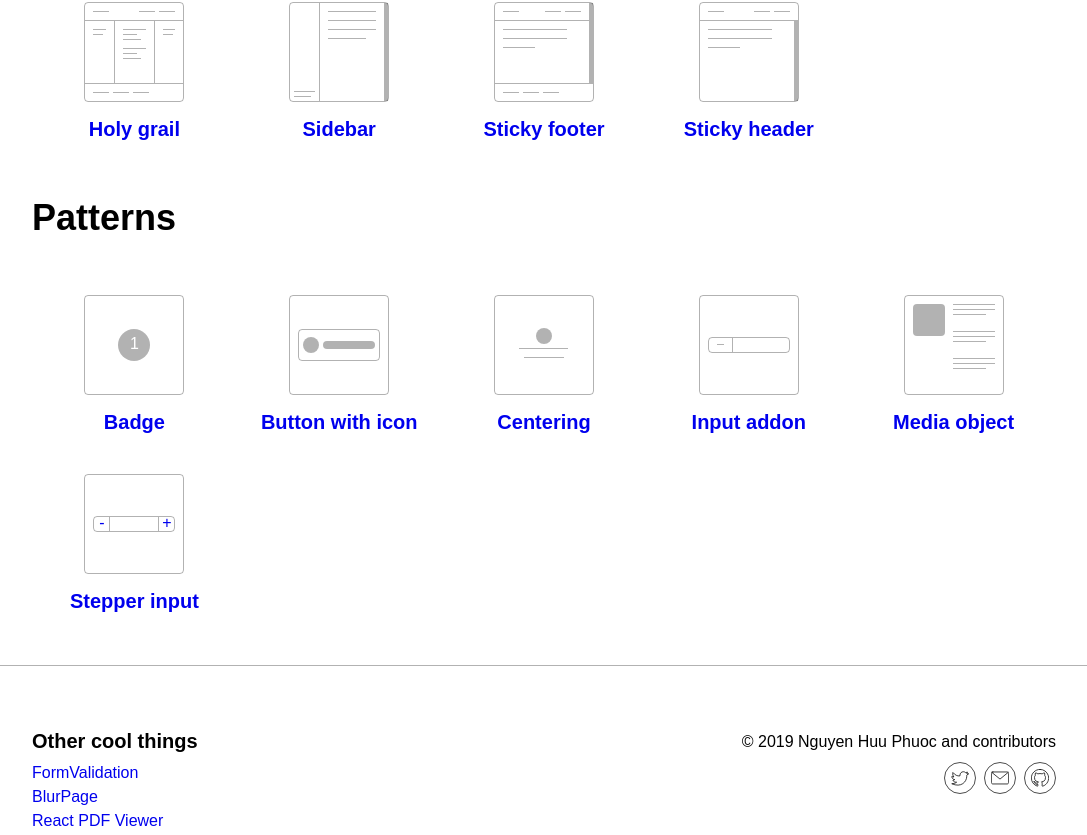
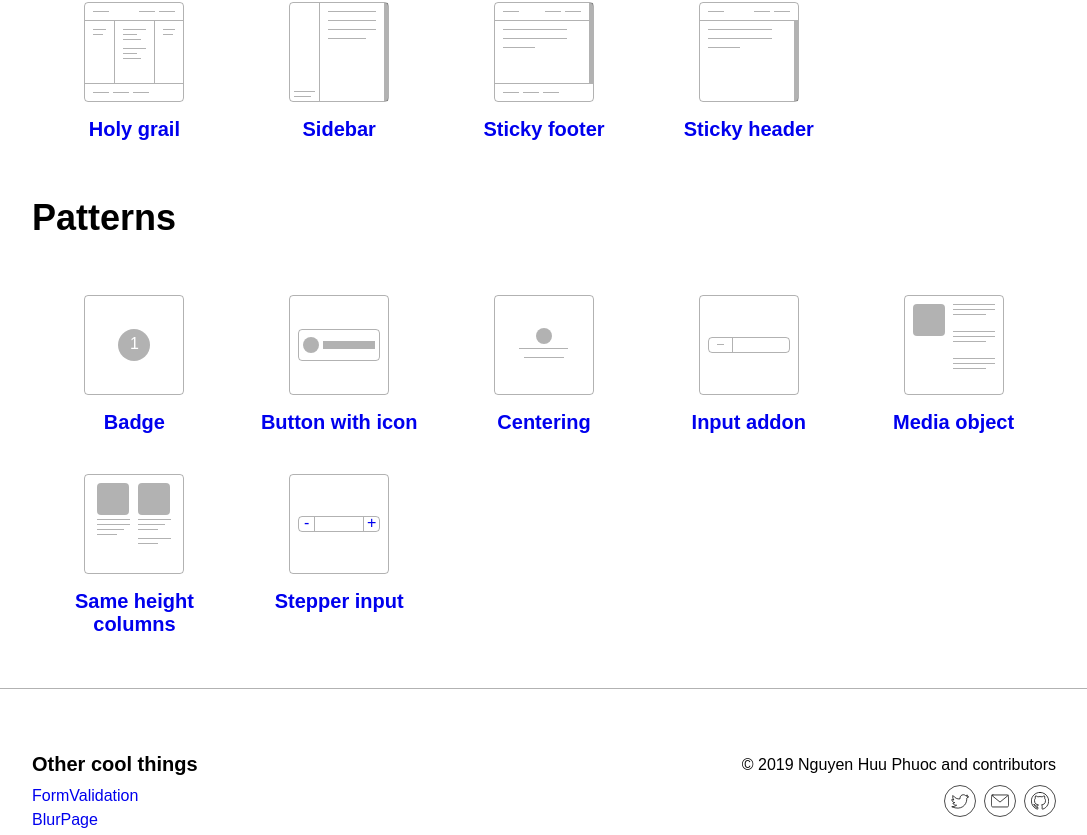
Before and after one commit to phuocng/csslayout, a React (Vite) app: page / in a window 1280 px wide. Shown: the part 363-1198 px from the top of the page, without its empty margins (96-1183 px from the left). Built offline with nearby package versions, Linux system fonts and the light colour scheme; a small style sheet from the web is missing.

Commit message:
Add same height columns

```diff
--- a/client/App.jsx
+++ b/client/App.jsx
@@ -8,6 +8,7 @@ import Centering from './layouts/centering/Details';
 import HolyGrail from './layouts/holy-grail/Details';
 import InputAddon from './layouts/input-add-on/Details';
 import MediaObject from './layouts/media-object/Details';
+import SameHeightColumns from './layouts/same-height-columns/Details';
 import Sidebar from './layouts/sidebar/Details';
 import StepperInput from './layouts/stepper-input/Details';
 import StickyFooter from './layouts/sticky-footer/Details';
@@ -24,6 +25,7 @@ const App = () => {
                 <Route exact={true} path='/holy-grail'><HolyGrail /></Route>
                 <Route exact={true} path='/input-add-on'><InputAddon /></Route>
                 <Route exact={true} path='/media-object'><MediaObject /></Route>
+                <Route exact={true} path='/same-height-columns'><SameHeightColumns /></Route>
                 <Route exact={true} path='/sidebar'><Sidebar /></Route>
                 <Route exact={true} path='/stepper-input'><StepperInput /></Route>
                 <Route exact={true} path='/sticky-footer'><StickyFooter /></Route>
--- a/client/Home.jsx
+++ b/client/Home.jsx
@@ -7,6 +7,7 @@ import CenterCover from './layouts/centering/Cover';
 import HolyGrailCover from './layouts/holy-grail/Cover';
 import InputAddonCover from './layouts/input-add-on/Cover';
 import MediaObjectCover from './layouts/media-object/Cover';
+import SameHeightColumnsCover from './layouts/same-height-columns/Cover';
 import SidebarCover from './layouts/sidebar/Cover';
 import StepperInputCover from './layouts/stepper-input/Cover';
 import StickyFooterCover from './layouts/sticky-footer/Cover';
@@ -97,6 +98,12 @@ const Home = () => {
                         </Link>
                     </div>
                     <div className="pa1 w-20">
+                        <Link to="/same-height-columns" className="link flex flex-column items-center justify-center tc hover-bg-black-10 br2 pa3">
+                            <SameHeightColumnsCover />
+                            <h4 className="f4 mv0 pt3">Same height columns</h4>
+                        </Link>
+                    </div>
+                    <div className="pa1 w-20">
                         <Link to="/stepper-input" className="link flex flex-column items-center justify-center tc hover-bg-black-10 br2 pa3">
                             <StepperInputCover />
                             <h4 className="f4 mv0 pt3">Stepper input</h4>
--- /dev/null
+++ b/client/layouts/same-height-columns/Cover.jsx
@@ -0,0 +1,36 @@
+import React from 'react';
+
+import Frame from '../../placeholders/Frame';
+import Line from '../../placeholders/Line';
+import Square from '../../placeholders/Square';
+
+const Cover = () => {
+    return (
+        <Frame>
+            <div className="flex h-100 pa2">
+                <div className="mh1" style={{ flex: 1 }}>
+                    <div className="w2 h2 mb1">
+                        <Square />
+                    </div>
+                    <div className="w-100 mb1"><Line /></div>
+                    <div className="w-100 mb1"><Line /></div>
+                    <div className="w-80 mb1"><Line /></div>
+                    <div className="w-60"><Line /></div>
+                </div>
+                <div className="mh1" style={{ flex: 1 }}>
+                    <div className="w2 h2 mb1">
+                        <Square />
+                    </div>
+                    <div className="w-100 mb1"><Line /></div>
+                    <div className="w-80 mb1"><Line /></div>
+                    <div className="w-60 mb2"><Line /></div>
+
+                    <div className="w-100 mb1"><Line /></div>
+                    <div className="w-60"><Line /></div>
+                </div>
+            </div>
+        </Frame>
+    );
+};
+
+export default Cover;
--- /dev/null
+++ b/client/layouts/same-height-columns/Details.jsx
@@ -0,0 +1,93 @@
+import React from 'react';
+
+import DetailsLayout from '../../DetailsLayout';
+import Block from '../../placeholders/Block';
+import BrowserFrame from '../../placeholders/BrowserFrame';
+import Rectangle from '../../placeholders/Rectangle';
+import SampleCode from '../../SampleCode';
+import useDocumentTitle from '../../useDocumentTitle';
+
+const Details = () => {
+    useDocumentTitle('CSS Layout ∙ Same height columns');
+
+    return (
+        <DetailsLayout>
+            <h1 className="f1 tc">Same height columns</h1>
+            <BrowserFrame
+                content={
+                    <div className="h-100 flex flex-column items-center justify-center pa3">
+                        <div className="flex h-100 w-100">
+                            <div className="b--black-20 ba br2 mh2 flex flex-column" style={{ flex: 1 }}>
+                                <Rectangle height={200} />
+                                <div className="pa3" style={{ flex: 1 }}>
+                                    <Block numberOfBlocks={10} />
+                                </div>
+                                <div className="pa3 w4">
+                                    <Rectangle height={32} />
+                                </div>
+                            </div>
+                            <div className="b--black-20 ba br2 mh2 flex flex-column" style={{ flex: 1 }}>
+                                <Rectangle height={200} />
+                                <div className="pa3" style={{ flex: 1 }}>
+                                    <div className="mb3"><Block numberOfBlocks={15} /></div>
+                                    <Block numberOfBlocks={5} />
+                                </div>
+                                <div className="pa3 w4">
+                                    <Rectangle height={32} />
+                                </div>
+                            </div>
+                            <div className="b--black-20 ba br2 mh2 flex flex-column" style={{ flex: 1 }}>
+                                <Rectangle height={200} />
+                                <div className="pa3" style={{ flex: 1 }}>
+                                    <div className="mb3"><Block numberOfBlocks={5} /></div>
+                                    <Block numberOfBlocks={10} />
+                                </div>
+                                <div className="pa3 w4">
+                                    <Rectangle height={32} />
+                                </div>
+                            </div>
+                        </div>
+                    </div>
+                }
+                source={
+<SampleCode
+lang="html"
+code={`
+<div style="display: flex;">
+    <!-- Column -->
+    <div style="
+        flex: 1;
+        /* Space between columns */
+        margin: 0 8px;
+
+        /* Layout each column */
+        display: flex;
+        flex-direction: column;
+    ">
+        <!-- Cover -->
+        ...
+
+        <!-- Content -->
+        <div style="
+            /* Take available height */
+            flex: 1;
+        ">
+            ...
+        </div>
+
+        <!-- Button sticks to the bottom -->
+        ...
+    </div>
+
+    <!-- Repeat with other columns -->
+    ...
+</div>
+`}
+/>
+                }
+            />
+        </DetailsLayout>
+    );
+};
+
+export default Details;
--- a/client/placeholders/Block.jsx
+++ b/client/placeholders/Block.jsx
@@ -11,7 +11,7 @@ const Block = ({ numberOfBlocks }) => {
                     const s = random(1, 5);
                     return (
                         <div key={i} className={`mr2 mb2 w-${s * 10}`}>
-                            <Rectangle height={8} />
+                            <div className="w-100 bg-black-30 br-pill" style={{ height: '8px' }} />
                         </div>
                     );
                 })
--- a/client/placeholders/Rectangle.jsx
+++ b/client/placeholders/Rectangle.jsx
@@ -3,7 +3,7 @@ import React from 'react';
 const Rectangle = ({ height = 8 }) => {
     return (
         <div
-            className="w-100 bg-black-30 br-pill"
+            className="w-100 bg-black-30"
             style={{ height: `${height}px` }}
         />
     );
```
